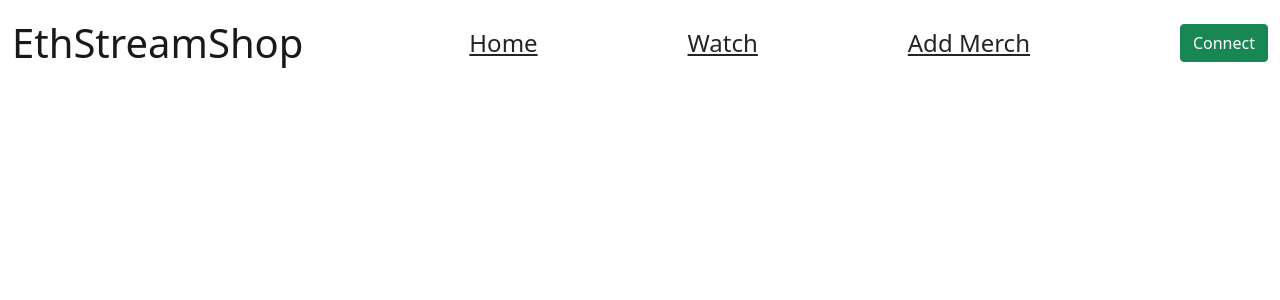
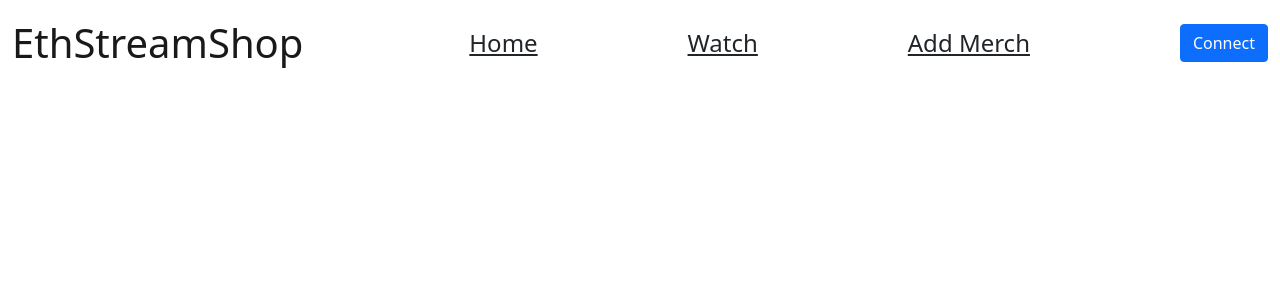
Before and after one commit to Shih-Yu/EthStreamShop, a React (Create React App) app in the folder client/: page / in a window 1280 px wide. Shown: the top 300 px of the page. Built offline with nearby package versions, Linux system fonts and the light colour scheme.

Commit message:
add bootstrap package

```diff
--- a/client/src/App.js
+++ b/client/src/App.js
@@ -1,15 +1,23 @@
-import React from 'react';
-import { BrowserRouter as Router, Route, Switch } from "react-router-dom";
+import React from "react";
+import { BrowserRouter as Router, Route, Routes } from "react-router-dom";
 import Nav from "./components/Nav";
+import Home from "./components/Home";
+import Add from "./components/Add";
+import Watch from "./components/Watch";
 import "bootstrap/dist/css/bootstrap.min.css";
-import './App.css';
+import "./App.css";
 
 function App() {
   return (
     <Router>
-    <div>
-      <Nav />
-    </div>
+      <div>
+        <Nav />
+        <Routes>
+          <Route exact path="/" component={Home} />
+          <Route path="/watch" component={Watch} />
+          <Route path="/add" component={Add} />
+        </Routes>
+      </div>
     </Router>
   );
 }
--- /dev/null
+++ b/client/src/components/Add.js
@@ -0,0 +1,9 @@
+import React from 'react'
+
+export default function Add() {
+  return (
+    <div>
+      <h1>Add</h1>
+    </div>
+  )
+}
--- /dev/null
+++ b/client/src/components/Home.js
@@ -0,0 +1,9 @@
+import React from 'react'
+
+export default function Home() {
+  return (
+    <div>
+      <h1>Home</h1>
+    </div>
+  )
+}
--- a/client/src/components/Nav.js
+++ b/client/src/components/Nav.js
@@ -1,9 +1,17 @@
 import React from 'react'
 import { Link } from "react-router-dom"
-import Navbar from "react-bootstrap/Navbar";
-import Container from "react-bootstrap/Container";
+import { Navbar, Container, Button } from "react-bootstrap";
+// import { providers } from 'ethers';
+
 
 export default function Nav() {
+
+// Connect to Metamask wallet
+ async function metaMaskConnect() {
+// Request account from Metamask wallet and prompt user to connect if not connect
+   await window.ethereum.request({ method: "eth_requestAccounts" });
+  };
+
   return (
     <>
       <Container fluid>
@@ -18,7 +26,10 @@ export default function Nav() {
           <Link className="text-dark mr-2" to="/add">
             Add Merch
           </Link>
-          <button class="btn btn-success">Connect</button>
+          <Button
+            class="btn btn-success"
+            onClick={metaMaskConnect}
+          >Connect</Button>
         </Navbar>
       </Container>
     </>
--- /dev/null
+++ b/client/src/components/Watch.js
@@ -0,0 +1,9 @@
+import React from 'react'
+
+export default function Watch() {
+  return (
+    <div>
+
+    </div>
+  )
+}
```
